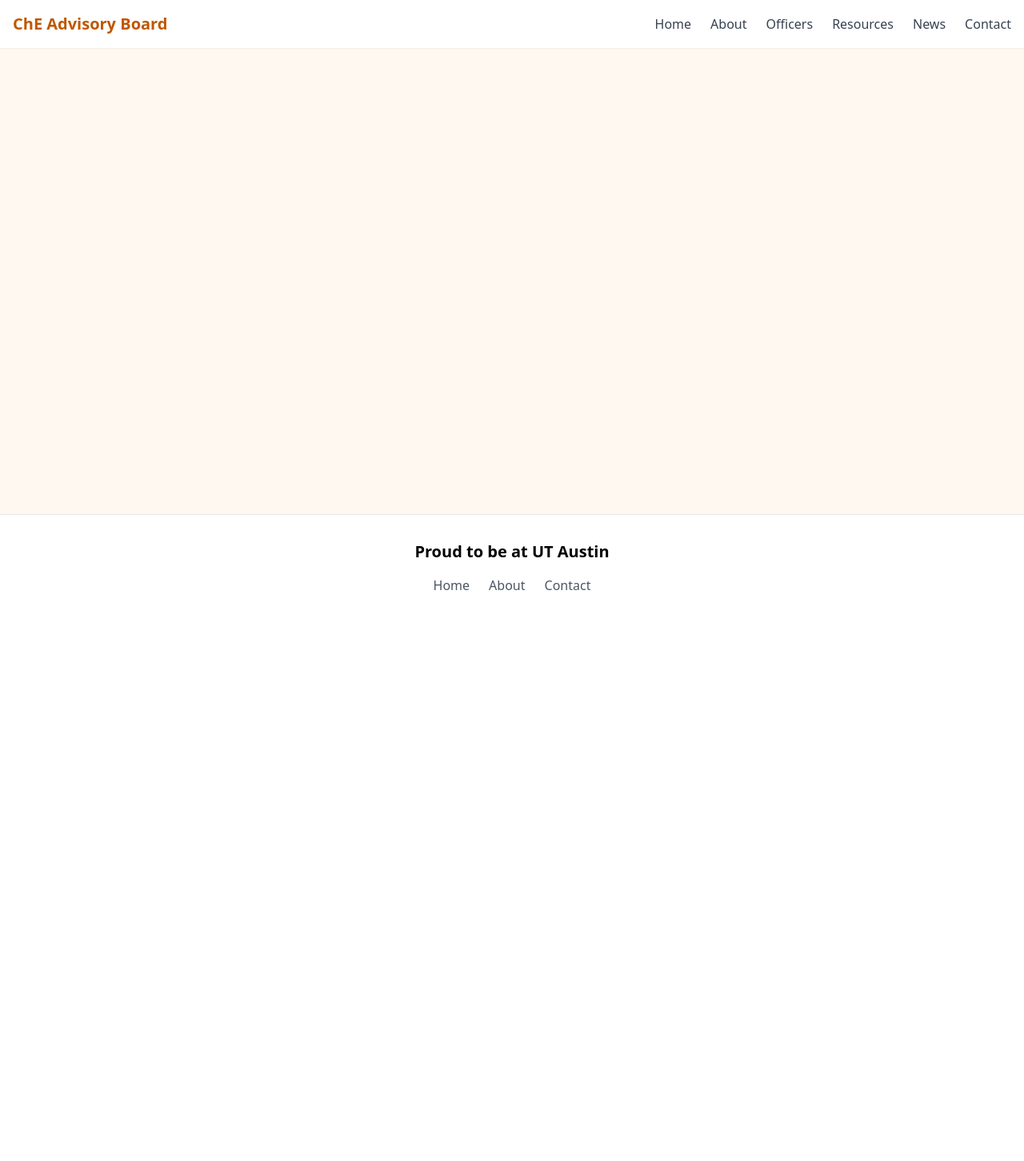
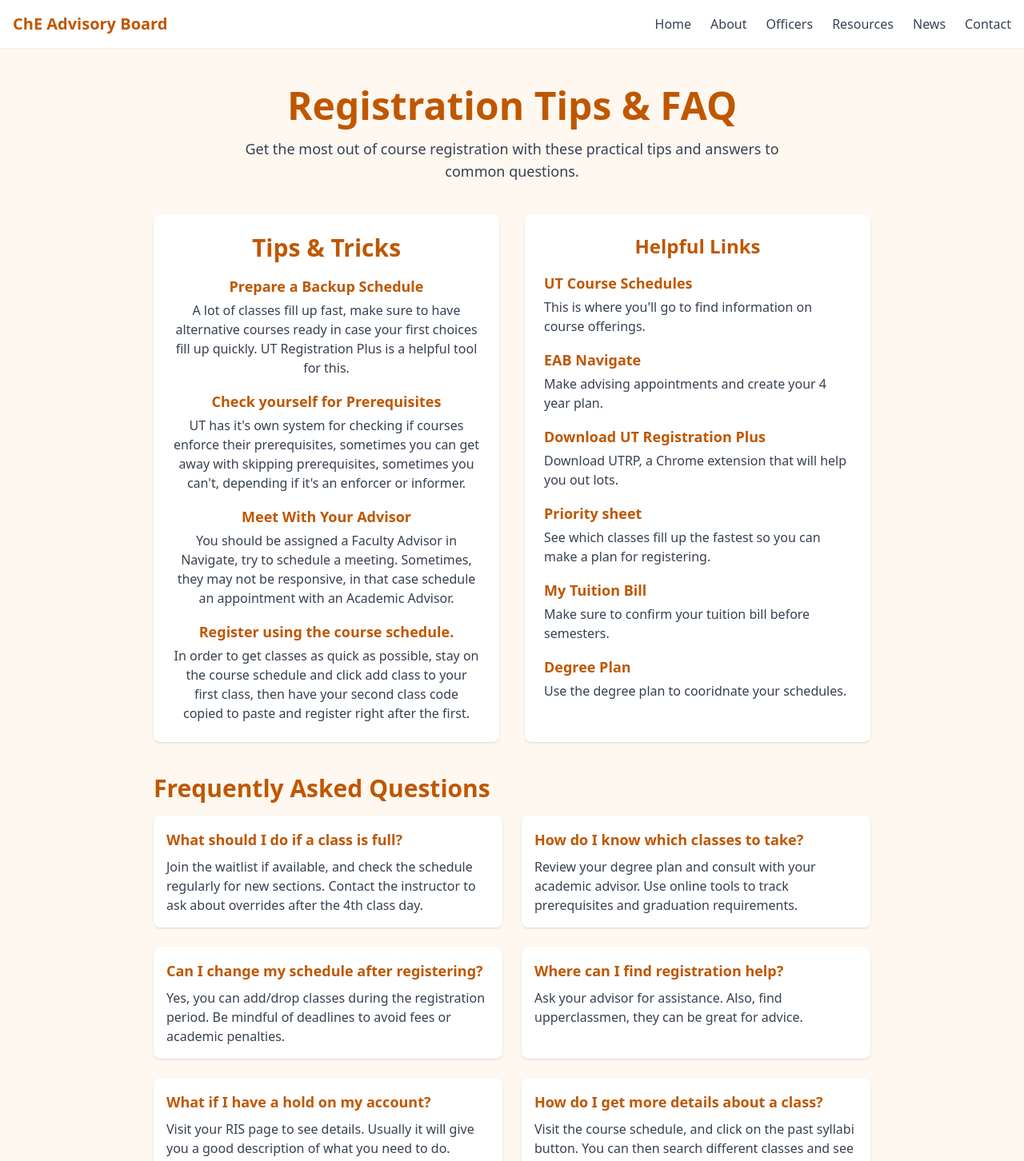
Before and after one commit to cheuab/texas, a React (Vite) app: page /resources/registration in a window 1280 px wide. Shown: the top 1452 px of the page at 80% size. Before the commit the page ends 800 px from the top, so only its background shows below. Built offline with nearby package versions, Linux system fonts and the light colour scheme.

Commit message:
more external links

```diff
--- a/src/App.tsx
+++ b/src/App.tsx
@@ -12,6 +12,7 @@ import PracticeProblemsPage from './resources/studymaterials/problems/Questions'
 import Units from './resources/studymaterials/Units';
 import EventsPage from './pages/Events';
 import StudyHome from './resources/studymaterials/StudyHome';
+import Registration from './resources/registration';
 
 
 // This is your app file that sets up the main structure of your application
@@ -35,6 +36,7 @@ export function App() {
             <Route path="/resources/study-materials" element={<PracticeProblemsPage />} />
             <Route path="/resources/study-materials/units" element={<Units />} />
             <Route path="/events" element={<EventsPage />} />
+            <Route path="/resources/registration" element={<Registration />} />
           </Routes>
         </main>
         <Footer />
--- a/src/pages/ResourcesPage.tsx
+++ b/src/pages/ResourcesPage.tsx
@@ -40,16 +40,16 @@ const ResourcesPage = () => {
     icon: <BriefcaseIcon className="w-8 h-8 text-[#BF5700]" />,
     resources: [{
       name: 'Internship and Research Opportunities',
-      link: '#'
+      link: 'https://enterprise.login.utexas.edu/idp/profile/SAML2/Redirect/SSO?execution=e1s2'
     }, {
       name: 'Resume Templates',
-      link: '#'
+      link: 'https://cockrell.utexas.edu/wp-content/uploads/2024/11/2025-ECAC-Resume-Template.pdf'
     }, {
       name: 'Interview Preparation',
-      link: '#'
+      link: 'https://students.engr.utexas.edu/career-resources/interviews'
     }, {
-      name: 'Tips and Tricks',
-      link: '#'
+      name: 'Career Planning',
+      link: 'https://students.engr.utexas.edu/career-resources/career-planning'
     }]
   }, {
     title: 'Department Information',
--- a/src/resources/registration.tsx
+++ b/src/resources/registration.tsx
@@ -0,0 +1,123 @@
+import React from "react";
+
+const tips = [
+  {
+    title: "Prepare a Backup Schedule",
+    description:
+      "A lot of classes fill up fast, make sure to have alternative courses ready in case your first choices fill up quickly. UT Registration Plus is a helpful tool for this.",
+  },
+  {
+    title: "Check yourself for Prerequisites",
+    description:
+      "UT has it's own system for checking if courses enforce their prerequisites, sometimes you can get away with skipping prerequisites, sometimes you can't, depending if it's an enforcer or informer.",
+  },
+  {
+    title: "Meet With Your Advisor",
+    description:
+      "You should be assigned a Faculty Advisor in Navigate, try to schedule a meeting. Sometimes, they may not be responsive, in that case schedule an appointment with an Academic Advisor.",
+  },
+  {
+    title: "Register using the course schedule.",
+    description:
+      "In order to get classes as quick as possible, stay on the course schedule and click add class to your first class, then have your second class code copied to paste and register right after the first.",
+  },
+];
+
+const faqs = [
+  {
+    question: "What should I do if a class is full?",
+    answer:
+      "Join the waitlist if available, and check the schedule regularly for new sections. Contact the instructor to ask about overrides after the 4th class day.",
+  },
+  {
+    question: "How do I know which classes to take?",
+    answer:
+      "Review your degree plan and consult with your academic advisor. Use online tools to track prerequisites and graduation requirements.",
+  },
+  {
+    question: "Can I change my schedule after registering?",
+    answer:
+      "Yes, you can add/drop classes during the registration period. Be mindful of deadlines to avoid fees or academic penalties.",
+  },
+  {
+    question: "Where can I find registration help?",
+    answer:
+      "Ask your advisor for assistance. Also, find upperclassmen, they can be great for advice.",
+  },
+  {
+    question: "What if I have a hold on my account?",
+    answer:
+      "Visit your RIS page to see details. Usually it will give you a good description of what you need to do. Contact the Advisors if you need help.",
+  },
+  {
+    question: "How do I get more details about a class?",
+    answer:
+      "Visit the course schedule, and click on the past syllabi button. You can then search different classes and see all the syllabi for that course for the past 15 years.",
+  },
+];
+
+const Registration: React.FC = () => (
+  <div className="min-h-screen w-full bg-[#FFF8F0] py-12 px-4">
+    <div className="max-w-4xl mx-auto">
+      <h1 className="text-5xl font-bold text-[#BF5700] mb-4 text-center">Registration Tips & FAQ</h1>
+      <p className="text-gray-700 mb-10 text-lg max-w-2xl mx-auto text-center">
+        Get the most out of course registration with these practical tips and answers to common questions.
+      </p>
+      <div className="grid grid-cols-1 md:grid-cols-2 gap-8 mb-10">
+        <section className="bg-white rounded-lg shadow p-6 flex-1">
+          <h2 className="text-3xl font-bold text-[#BF5700] mb-4 text-center">Tips & Tricks</h2>
+          <ul className="space-y-4">
+            {tips.map((tip, idx) => (
+              <li key={idx} className="text-center">
+                <span className="block text-lg font-semibold text-[#BF5700] mb-1">{tip.title}</span>
+                <span className="text-gray-700 text-base">{tip.description}</span>
+              </li>
+            ))}
+          </ul>
+        </section>
+        <section className="bg-white rounded-lg shadow p-6 flex-1">
+          <h2 className="text-2xl font-bold text-[#BF5700] mb-4 text-center">Helpful Links</h2>
+          <ul className="space-y-4">
+            <li>
+              <a href="https://registrar.utexas.edu/schedules" target="_blank" rel="noopener noreferrer" className="block text-lg font-semibold text-[#BF5700] mb-1 hover:underline">UT Course Schedules</a>
+              <span className="text-gray-700 text-base">This is where you'll go to find information on course offerings.</span>
+            </li>
+            <li>
+              <a href="https://enterprise.login.utexas.edu/idp/profile/SAML2/Redirect/SSO?execution=e1s2" target="_blank" rel="noopener noreferrer" className="block text-lg font-semibold text-[#BF5700] mb-1 hover:underline">EAB Navigate</a>
+              <span className="text-gray-700 text-base">Make advising appointments and create your 4 year plan.</span>
+            </li>
+            <li>
+              <a href="https://chromewebstore.google.com/detail/ut-registration-plus/hboadpjkoaieogjimneceaahlppnipaa?hl=en&pli=1" target="_blank" rel="noopener noreferrer" className="block text-lg font-semibold text-[#BF5700] mb-1 hover:underline">Download UT Registration Plus</a>
+              <span className="text-gray-700 text-base">Download UTRP, a Chrome extension that will help you out lots.</span>
+            </li>
+            <li>
+              <a href="" target="_blank" rel="noopener noreferrer" className="block text-lg font-semibold text-[#BF5700] mb-1 hover:underline">Priority sheet</a>
+              <span className="text-gray-700 text-base">See which classes fill up the fastest so you can make a plan for registering.</span>
+            </li>
+            <li>
+              <a href="https://utdirect.utexas.edu/apps/studentfinancials/mytuitionbill/" target="_blank" rel="noopener noreferrer" className="block text-lg font-semibold text-[#BF5700] mb-1 hover:underline">My Tuition Bill</a>
+              <span className="text-gray-700 text-base">Make sure to confirm your tuition bill before semesters.</span>
+            </li>
+            <li>
+              <a href="https://catalog.utexas.edu/undergraduate/engineering/degrees-and-programs/bs-chemical-engineering/" target="_blank" rel="noopener noreferrer" className="block text-lg font-semibold text-[#BF5700] mb-1 hover:underline">Degree Plan</a>
+              <span className="text-gray-700 text-base">Use the degree plan to cooridnate your schedules.</span>
+            </li>
+          </ul>
+        </section>
+      </div>
+      <section>
+        <h2 className="text-3xl font-bold text-[#BF5700] mb-4">Frequently Asked Questions</h2>
+        <div className="grid grid-cols-1 md:grid-cols-2 gap-6">
+          {faqs.map((faq, idx) => (
+            <div key={idx} className="bg-white rounded-lg shadow p-4">
+              <h3 className="text-lg font-semibold text-[#BF5700] mb-2">{faq.question}</h3>
+              <p className="text-gray-700">{faq.answer}</p>
+            </div>
+          ))}
+        </div>
+      </section>
+    </div>
+  </div>
+);
+
+export default Registration;
```
